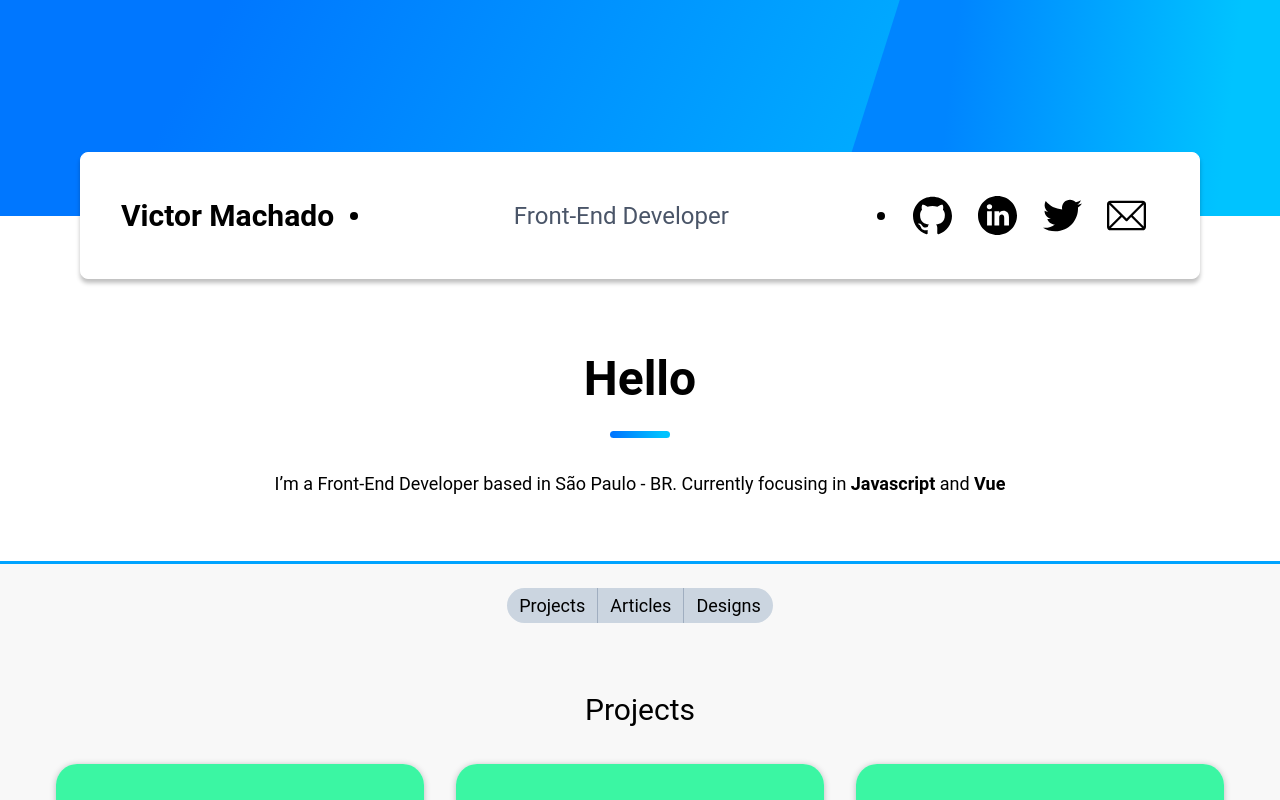
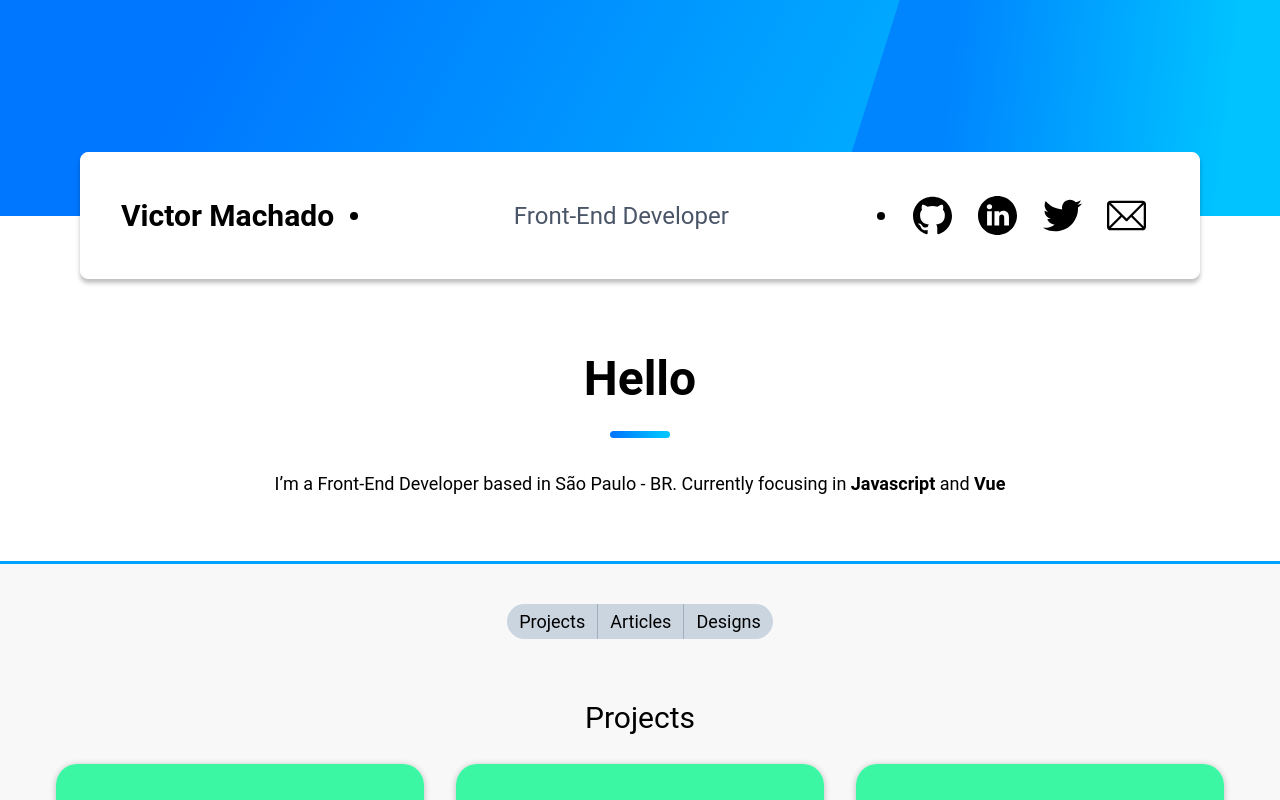
Before and after one commit to victormachadogp/my-portfolio, a Vue app: page / in a window 1280 px wide. Shown: the top 800 px of the page. Built offline with nearby package versions, Linux system fonts and the light colour scheme.

Commit message:
Third element added

```diff
--- a/src/components/ProjectSection.vue
+++ b/src/components/ProjectSection.vue
@@ -1,7 +1,7 @@
 <template>
   <section class="bg-color">
     <div class="mt-16 md:p-6 lg:px-10 pb-20 border-decoration">
-      <div class="flex justify-center">
+      <div class="flex justify-center mt-4">
         <div class="flex bg-gray-400 text-lg rounded-full">
           <p
             class="px-3 py-1 border-r border-gray-500 hover:bg-gray-600 hover:border-gray-600 rounded-l-full"
@@ -9,10 +9,12 @@
           <p
             class="px-3 py-1 border-r border-gray-500 hover:bg-gray-600 hover:border-gray-600 hover:text-gray-900"
           >Articles</p>
-          <p class="px-3 py-1">Designs</p>
+          <p
+            class="px-3 py-1 hover:bg-gray-600 hover:border-gray-600 hover:text-gray-900 rounded-r-full"
+          >Designs</p>
         </div>
       </div>
-      <h2 class="text-3xl pt-8 text-center my-10 md:my-8 mx-6 md:mx-4">Projects</h2>
+      <h2 class="text-3xl pt-8 text-center my-10 md:my-6 mx-6 md:mx-4">Projects</h2>
 
       <div class="flex grid grid-cols-1 md:grid-cols-2 lg:grid-cols-3 gap-4 lg:gap-0 container-all">
         <!-- Box 1 -->
```
